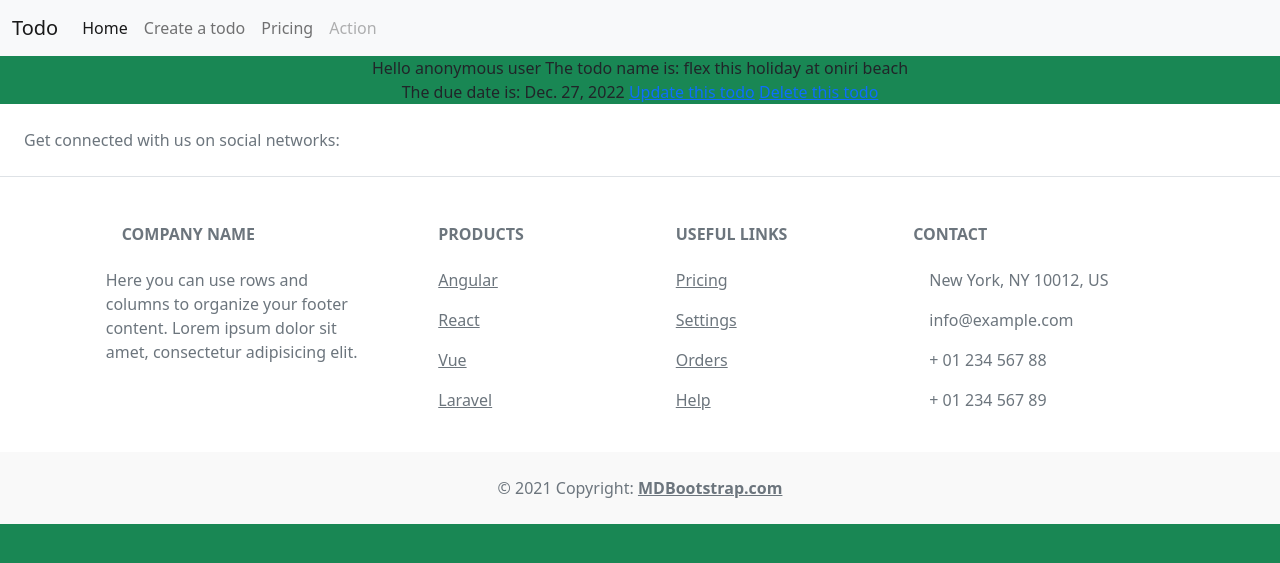
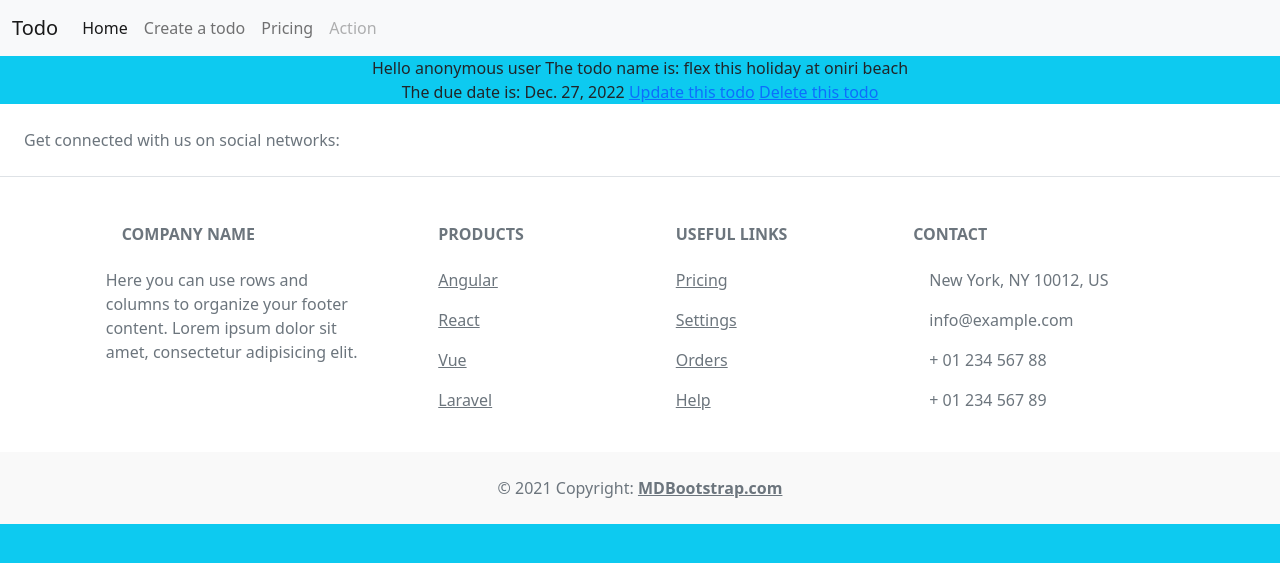
Before and after one commit to jasperoflife/python-todoProject, a Django app: page /2/ in a window 1280 px wide. Shown: the top 563 px of the page. Run offline with Django 4.2, Linux system fonts and the light colour scheme; data comes from the database, SQL or seed files in the repository.

Commit message:
my third commit

```diff
--- a/templates/todo_list2.html
+++ b/templates/todo_list2.html
@@ -7,7 +7,7 @@
     <link href="https://cdn.jsdelivr.net/npm/bootstrap@5.0.2/dist/css/bootstrap.min.css" rel="stylesheet" integrity="sha384-EVSTQN3/azprG1Anm3QDgpJLIm9Nao0Yz1ztcQTwFspd3yD65VohhpuuCOmLASjC" crossorigin="anonymous">
     <title>Document</title>
 </head>
-<body class="bg-success">
+<body class="bg-info">
     <nav class="navbar navbar-expand-lg navbar-light bg-light">
         <div class="container-fluid">
           <a class="navbar-brand" href="#">Todo</a>
```
